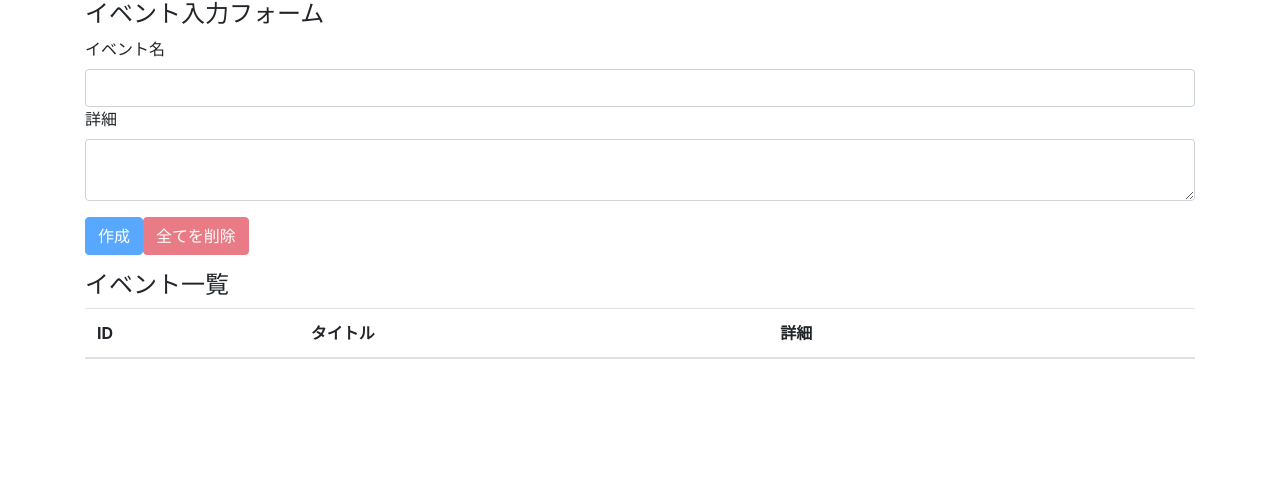
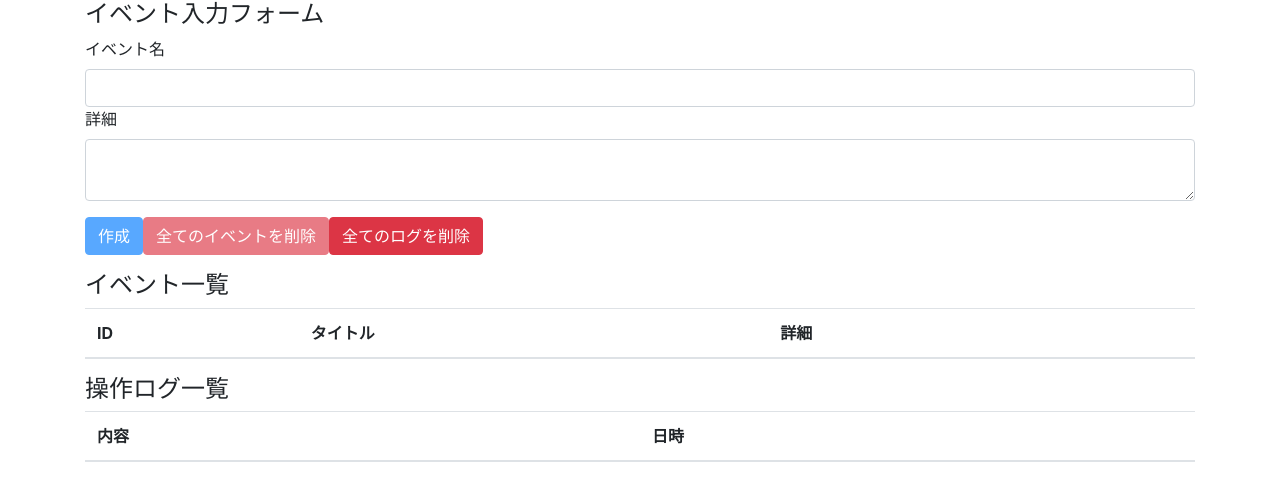
Before and after one commit to onionringtkg/prac-react3-hooks, a React (Create React App) app: page / in a window 1280 px wide. Shown: the top 500 px of the page. Built offline with nearby package versions, Linux system fonts and the light colour scheme.

Commit message:
finish this studying

```diff
--- a/src/component/App.js
+++ b/src/component/App.js
@@ -1,28 +1,38 @@
-import React, { useReducer } from 'react';
+import React, { useEffect, useReducer } from 'react'
 
 import 'bootstrap/dist/css/bootstrap.min.css'
 
-import reducer from '../reducers/events'
+import reducer from '../reducers'
 
 import AppContext from '../contexts/AppContext'
 import Events from './Events'
 import EventForm from './EventForm'
+import OperationLogs from './OperationLogs'
 
 const App = () =>  {
-  const initialState = {
+  //オブジェクトの永続化
+  const appState = localStorage.getItem('appWithRedux')
+  const initialState = appState ? JSON.parse(appState) : {
     events: [],
     operationLogs: []
   }
   const [state, dispatch] = useReducer(reducer, initialState)
 
+  //オブジェクトの永続化
+  useEffect(() => {
+    const string = JSON.stringify(state)
+    localStorage.setItem('appWithRedux', string)
+  }, [state])
+
   return (
-    <AppContext.Provider value={ {state, dispatch} }>
+    <AppContext.Provider value={{ state, dispatch }}>
       <div className="container">
         <EventForm />
         <Events />
+        <OperationLogs />
       </div>
     </AppContext.Provider>
-  );
+  )
 }
 
 export default App;
--- a/src/component/Event.js
+++ b/src/component/Event.js
@@ -1,5 +1,11 @@
 import React, {useContext} from 'react'
 import AppContext from '../contexts/AppContext'
+
+import {
+    ADD_OPERATION_LOG,
+    DELETE_EVENT
+} from '../actions'
+import { timeCurrentIso8601 } from '../utils'
 
 const Event = ({ event }) => {
     const { dispatch } = useContext(AppContext)
@@ -8,8 +14,13 @@ const Event = ({ event }) => {
         const result = window.confirm(`${event.title}を削除します。よろしいですか？`)
         if (result) {
             dispatch({
-            type: 'DELETE_EVENT',
-            id: event.id
+                type: DELETE_EVENT,
+                id: event.id
+            })
+            dispatch({
+                type: ADD_OPERATION_LOG,
+                description: `イベント（id = ${event.id}）は削除されました。`,
+                operatedAt: timeCurrentIso8601()
             })
         }
     }
--- a/src/component/EventForm.js
+++ b/src/component/EventForm.js
@@ -56,6 +56,19 @@ const EventForm = () => {
         }
     }
 
+    const deleteALlLogs = e => {
+        e.preventDefault()
+
+        const result = window.confirm("全ての操作ログを削除します。よろしいですか？")
+        //dispatch
+        if (result) {
+            //イベントの全削除
+            dispatch({
+                type: DELETE_ALL_OPERATION_LOGS
+            })
+        }
+    }
+
     const unClickCreate =  title === '' || body === ''
 
     return (
@@ -72,7 +85,8 @@ const EventForm = () => {
                 </div>
 
                 <button className="btn btn-primary" onClick={addEvent} disabled={unClickCreate} >作成</button>
-                <button className="btn btn-danger" onClick={deleteALlEvents} disabled={state.events.length === 0} >全てを削除</button>
+                <button className="btn btn-danger" onClick={deleteALlEvents} disabled={state.events.length === 0} >全てのイベントを削除</button>
+                <button className="btn btn-danger" onClick={deleteALlLogs} >全てのログを削除</button>
             </form>
         </>
     )
--- /dev/null
+++ b/src/component/OperationLog.js
@@ -0,0 +1,13 @@
+import React from 'react'
+
+const OperationLog = ({ operationLog }) => {
+
+    return (
+        <tr>
+            <td>{ operationLog.description }</td>
+            <td>{ operationLog.operatedAt }</td>
+        </tr>
+    )
+}
+
+export default OperationLog
--- /dev/null
+++ b/src/component/OperationLogs.js
@@ -0,0 +1,31 @@
+import React, {useContext} from 'react'
+import AppContext from '../contexts/AppContext'
+
+import OperationLog from './OperationLog'
+
+const OperationLogs = () => {
+    const { state } = useContext(AppContext)
+
+    return (
+    <>
+        <h4>操作ログ一覧</h4>
+        <table className="table table-hover">
+            <thead>
+                <tr>
+                    <th>内容</th>
+                    <th>日時</th>
+                </tr>
+            </thead>
+            <tbody>
+                {
+                    state.operationLogs.map((operationLog, index) => {
+                        return <OperationLog key={ index } operationLog={operationLog}/>
+                    })
+                }
+            </tbody>
+        </table>
+    </>
+    )
+}
+
+export default OperationLogs
--- a/src/reducers/events.js
+++ b/src/reducers/events.js
@@ -3,10 +3,10 @@ import { CREATE_EVENT, DELETE_EVENT, DELETE_ALL_EVENTS } from '../actions/index'
 const events = (state = [], action) => {
     switch(action.type) {
         case CREATE_EVENT:
-            const event = { title: action.title, body: action.body }
+            const event = { title: action.title, body: action.body, id:1 }
             const length = state.length
-            const id = length === 0 ? 1 : state[length - 1].id + 1
-            return [...state, { id, ...event }]
+            //const id = length === 0 ? 1 : state[length - 1].id + 1
+            return [...state, { ...event }]
         case DELETE_EVENT:
             return state.filter(event => event.id !== action.id)
         case DELETE_ALL_EVENTS:
--- a/src/reducers/index.js
+++ b/src/reducers/index.js
@@ -1,4 +1,4 @@
-import { combineReducers, combineReducers } from 'redux'
+import { combineReducers } from 'redux'
 
 import events from './events'
 import operationLogs from './operationLogs'
--- a/src/reducers/operationLogs.js
+++ b/src/reducers/operationLogs.js
@@ -17,3 +17,5 @@ const operationLogs = (state = [], action) => {
             return state
     }
 }
+
+export default operationLogs
```
